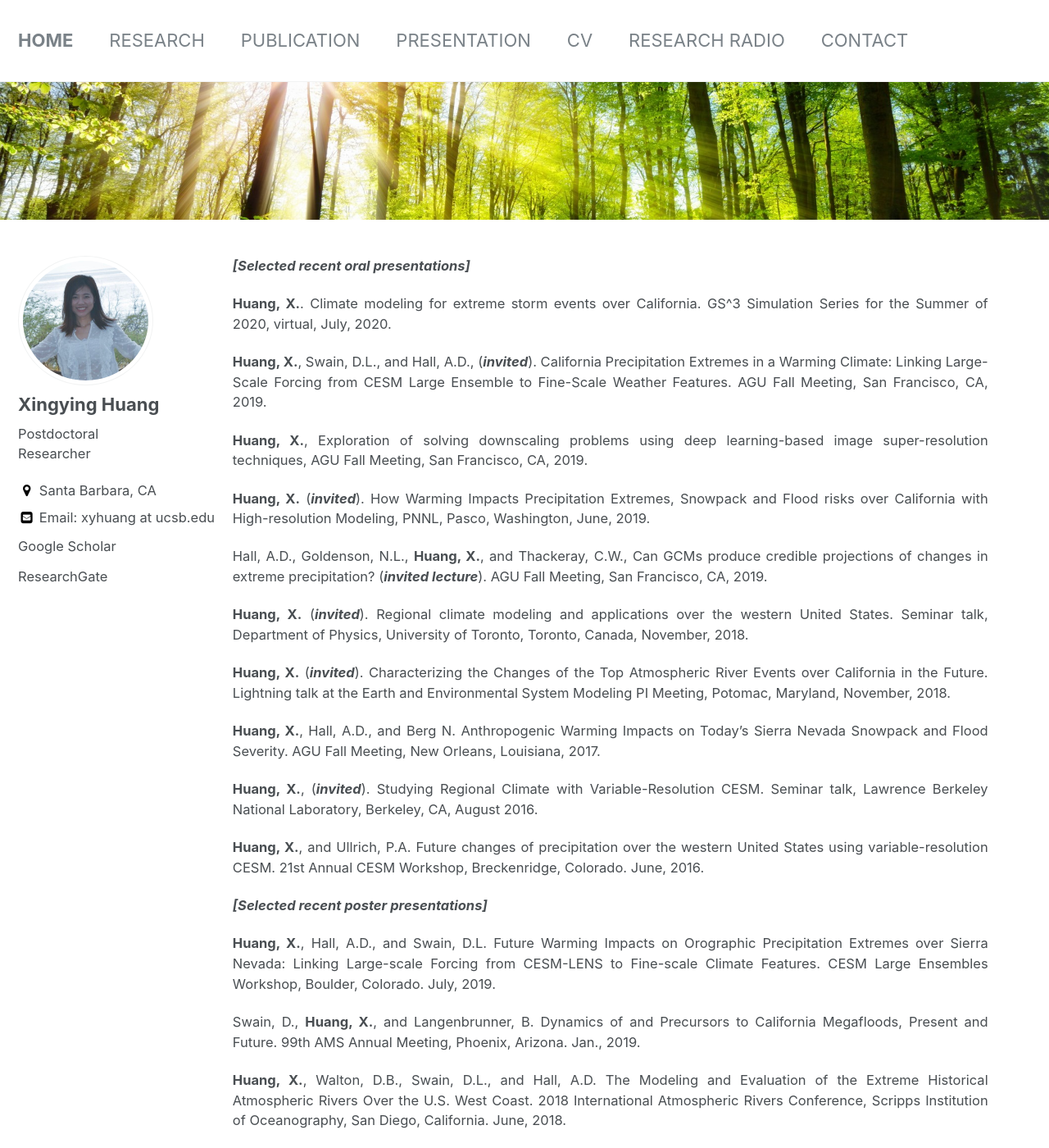
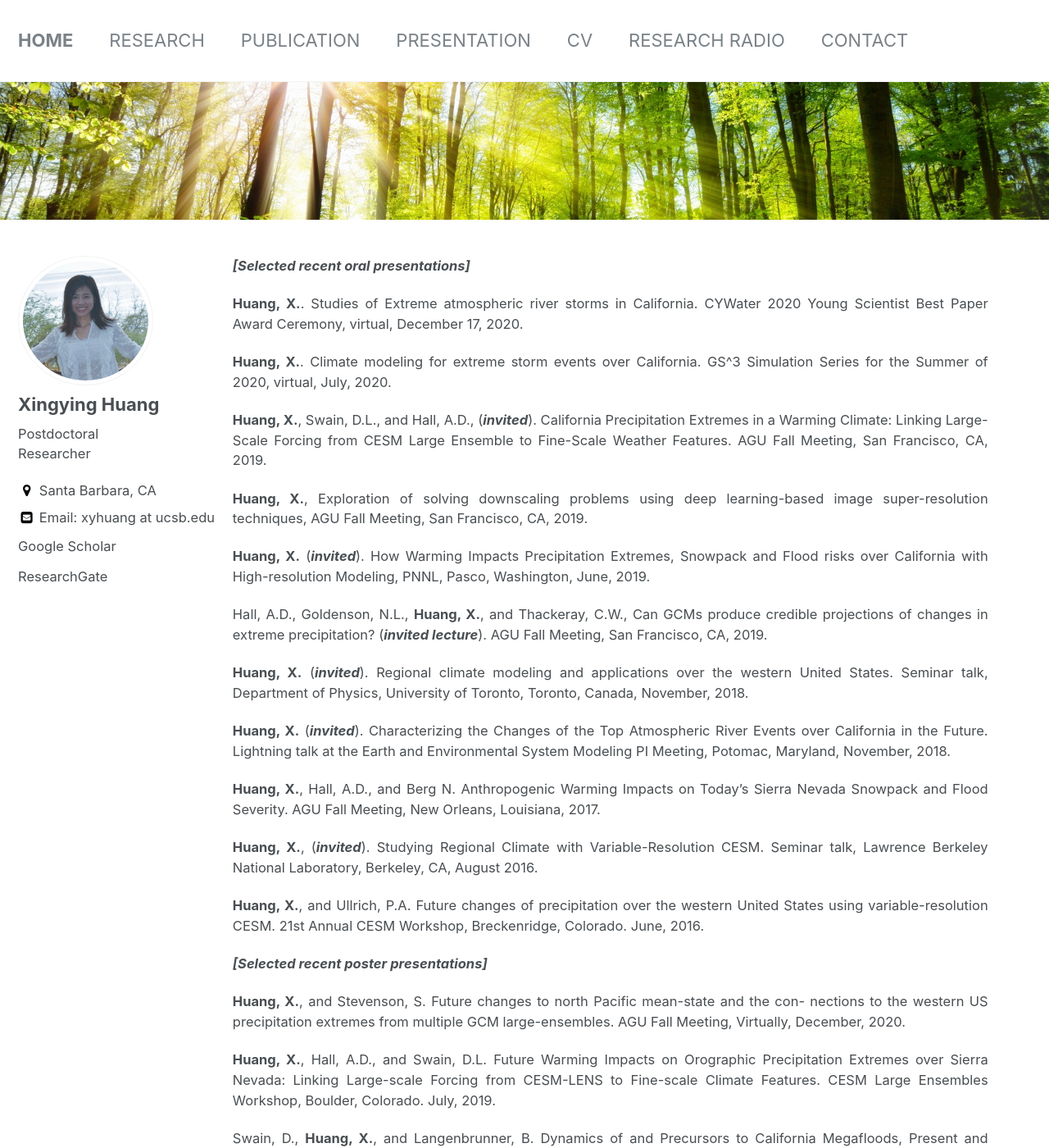
Before and after one commit to Xingyhuang/two_col_xingyhuang.github.io, a Jekyll site: the page built from _pages/presentation.md, in a window 1280 px wide and 1400 px high. Shown: the whole window at 82% size. Built offline with Jekyll 4.4.1, drawn with Linux system fonts in a browser that asks for light colours.

Commit message:
Update presentation.md

```diff
--- a/_pages/presentation.md
+++ b/_pages/presentation.md
@@ -10,6 +10,8 @@ excerpt: ''
 ---
 
 ***[Selected recent oral presentations]***
+
+**Huang, X.**. Studies of Extreme atmospheric river storms in California. CYWater 2020 Young Scientist Best Paper Award Ceremony, virtual, December 17, 2020.
 
 **Huang, X.**. Climate modeling for extreme storm events over California. GS^3 Simulation Series for the Summer of 2020, virtual, July, 2020.
 
@@ -34,6 +36,8 @@ Hall, A.D., Goldenson, N.L., **Huang, X.**, and Thackeray, C.W., Can GCMs produc
 
 ***[Selected recent poster presentations]***
 
+**Huang, X.**, and Stevenson, S. Future changes to north Pacific mean-state and the con- nections to the western US precipitation extremes from multiple GCM large-ensembles. AGU Fall Meeting, Virtually, December, 2020.
+
 **Huang, X.**, Hall, A.D., and Swain, D.L. Future Warming Impacts on Orographic Precipitation Extremes over Sierra Nevada: Linking Large-scale Forcing from CESM-LENS to Fine-scale Climate Features. CESM Large Ensembles Workshop, Boulder, Colorado. July, 2019.
 
 Swain, D., **Huang, X.**, and Langenbrunner, B. Dynamics of and Precursors to California Megafloods, Present and Future. 99th AMS Annual Meeting, Phoenix, Arizona. Jan., 2019.
```
